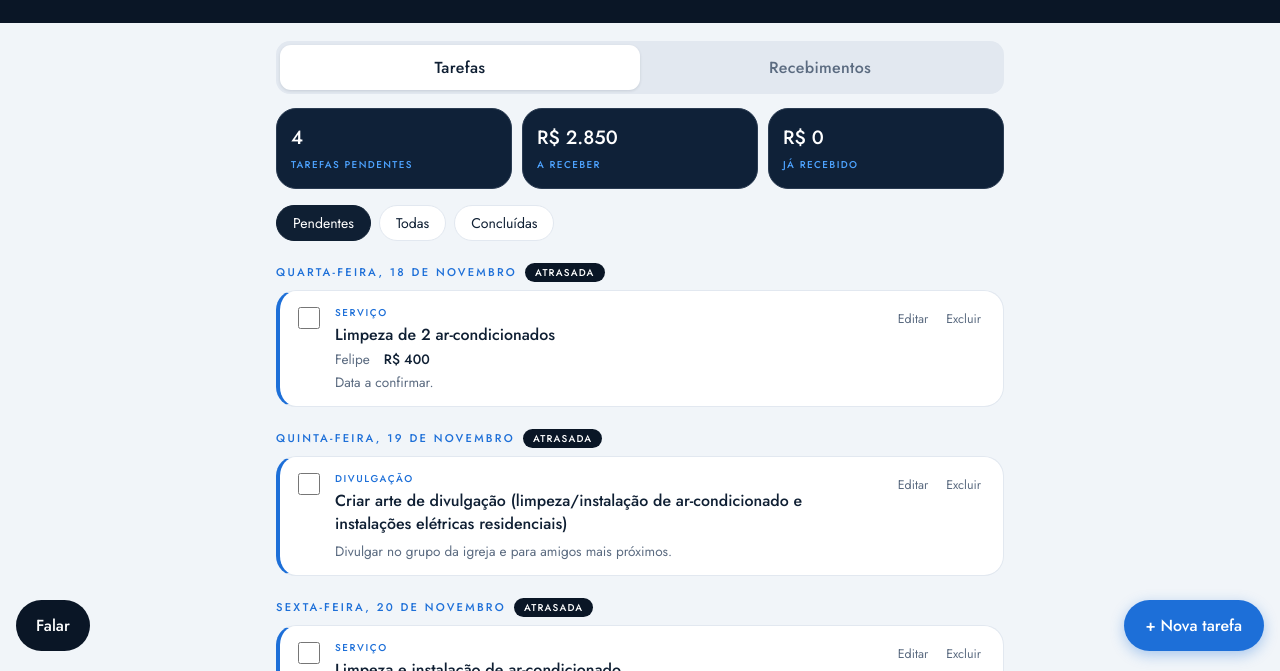
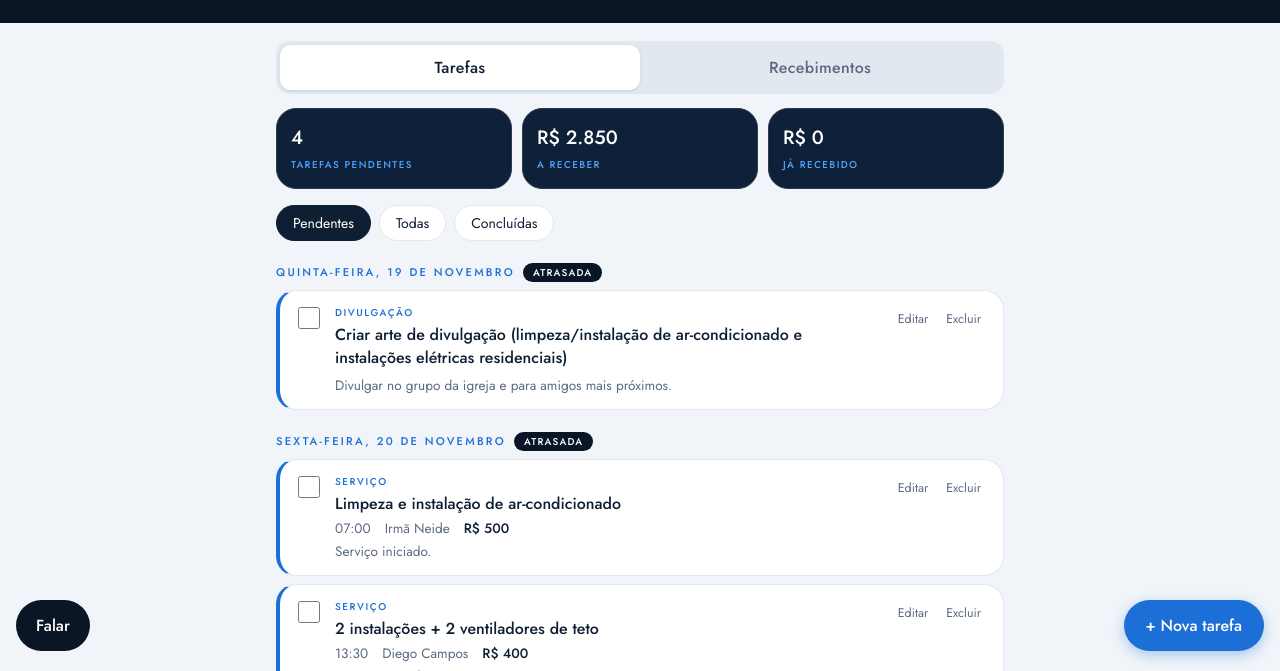
Before and after one commit to engfarley7-del/plan7, a plain HTML site: page index.html in a window 1280 px wide. Shown: the part 129-800 px from the top of the page. Drawn offline with Linux system fonts and the light colour scheme.

Commit message:
Felipe para 29/11, irmã Neide, serviços iniciados
Co-Authored-By: Claude Sonnet 5.5 <noreply@anthropic.com>
Claude-Session: https://claude.ai/code/session_019NjgtJqXGVDHmohajd8C3a

```diff
--- a/index.html
+++ b/index.html
@@ -150,12 +150,12 @@ input,select,textarea{width:100%;padding:11px;border:1px solid var(--line);borde
 const KEY="organizador-tarefas-v1";
 const initial=[
  {id:1,title:"Criar arte de divulgação (limpeza/instalação de ar-condicionado e instalações elétricas residenciais)",date:"2026-11-19",time:"",type:"divulgacao",value:"",who:"",notes:"Divulgar no grupo da igreja e para amigos mais próximos.",done:false},
- {id:2,title:"Limpeza e instalação de ar-condicionado",date:"2026-11-20",time:"07:00",type:"servico",value:500,who:"Irmã da igreja",notes:"",done:false},
- {id:3,title:"2 instalações + 2 ventiladores de teto",date:"2026-11-20",time:"13:30",type:"servico",value:400,who:"Diego Campos",notes:"",done:false},
- {id:6,title:"Receber: limpeza e instalação de ar-condicionado",date:"2026-11-20",time:"",type:"receber",value:500,who:"Irmã da igreja",notes:"",done:false},
+ {id:2,title:"Limpeza e instalação de ar-condicionado",date:"2026-11-20",time:"07:00",type:"servico",value:500,who:"Irmã Neide",notes:"Serviço iniciado.",done:false},
+ {id:3,title:"2 instalações + 2 ventiladores de teto",date:"2026-11-20",time:"13:30",type:"servico",value:400,who:"Diego Campos",notes:"Serviço iniciado.",done:false},
+ {id:6,title:"Receber: limpeza e instalação de ar-condicionado",date:"2026-11-20",time:"",type:"receber",value:500,who:"Irmã Neide",notes:"",done:false},
  {id:7,title:"Receber: 2 instalações + 2 ventiladores de teto",date:"2026-11-20",time:"",type:"receber",value:400,who:"Diego Campos",notes:"",done:false},
- {id:8,title:"Limpeza de 2 ar-condicionados",date:"2026-11-18",time:"",type:"servico",value:400,who:"Felipe",notes:"Data a confirmar.",done:false},
- {id:9,title:"Receber: limpeza de 2 ar-condicionados",date:"2026-11-18",time:"",type:"receber",value:400,who:"Felipe",notes:"Data a confirmar.",done:false},
+ {id:8,title:"Limpeza de 2 ar-condicionados",date:"2026-11-29",time:"",type:"servico",value:400,who:"Felipe",notes:"",done:false},
+ {id:9,title:"Receber: limpeza de 2 ar-condicionados",date:"2026-11-29",time:"",type:"receber",value:400,who:"Felipe",notes:"",done:false},
  {id:4,title:"Receber contrato (planejamento)",date:"2026-12-05",time:"",type:"receber",value:800,who:"LG Instalações",notes:"",done:false},
  {id:5,title:"Receber pagamento",date:"2026-12-05",time:"",type:"receber",value:750,who:"Burim Refrigeração",notes:"",done:false}
 ];
@@ -176,6 +176,17 @@ try{
   if(!localStorage.getItem("organizador-mig3")){
     for(const n of initial.filter(x=>x.id===8||x.id===9)) if(!tasks.some(t=>t.id===n.id)) tasks.push({...n});
     save(); localStorage.setItem("organizador-mig3","1");
+  }
+}catch(e){}
+
+try{
+  if(!localStorage.getItem("organizador-mig4")){
+    for(const t of tasks){
+      if((t.id===8||t.id===9)&&t.date==="2026-11-18"){t.date="2026-11-29";if(t.notes==="Data a confirmar.")t.notes=""}
+      if((t.id===2||t.id===6)&&t.who==="Irmã da igreja")t.who="Irmã Neide";
+      if((t.id===2||t.id===3)&&!t.notes)t.notes="Serviço iniciado.";
+    }
+    save(); localStorage.setItem("organizador-mig4","1");
   }
 }catch(e){}
 
```
